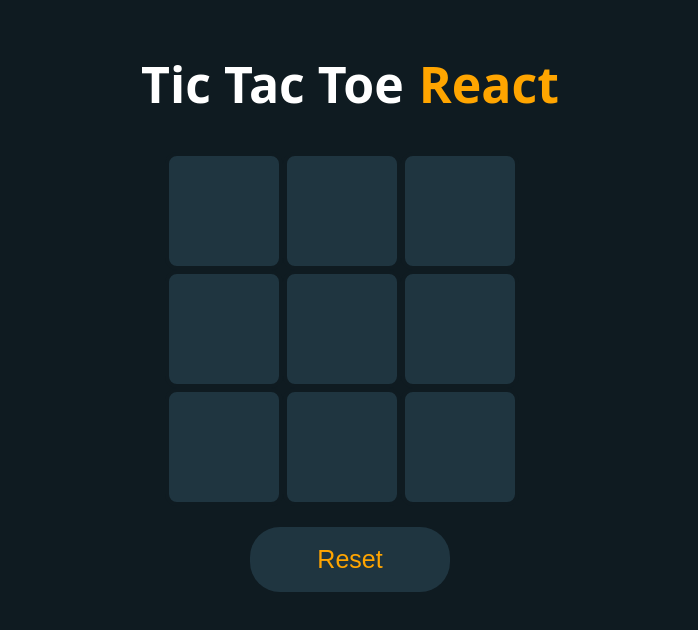
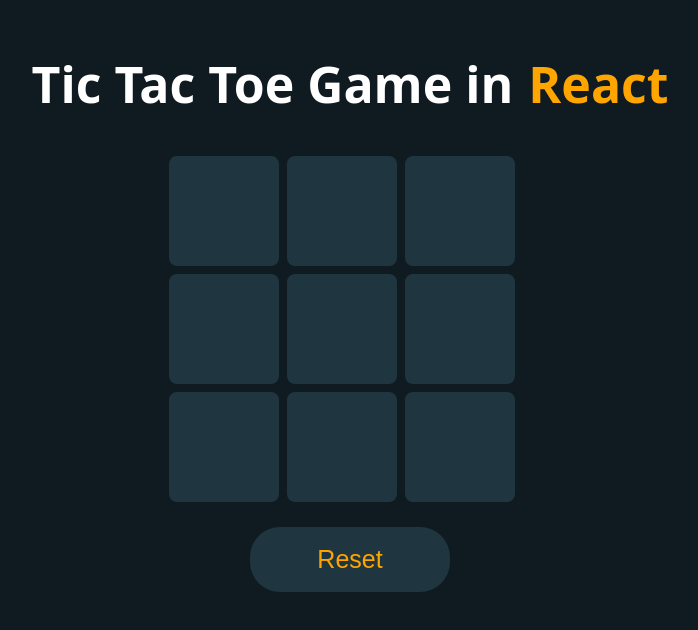
Before and after one commit to YashrajKamble/Tic-Tac-Toe-Game-By-React-JS, a React (Vite) app: page / in a window 1280 px wide. Shown: the top 630 px of the page, without its empty margins (290-988 px from the left). Built offline with nearby package versions, Linux system fonts and the light colour scheme.

Commit message:
small changes in greeting

```diff
--- a/src/Components/TicTacToe.jsx
+++ b/src/Components/TicTacToe.jsx
@@ -63,9 +63,9 @@
   const won = (winner) => {
     setLock(true);
     if (winner === "x") {
-      titleRef.current.innerHTML = `Congratulations: <img src='${cross}' alt='cross'>`;
+      titleRef.current.innerHTML = `Congratulations: <img src='${cross}' alt='cross'> Wins`;
     } else {
-      titleRef.current.innerHTML = `Congratulations: <img src='${circle}' alt='circle'>`;
+      titleRef.current.innerHTML = `Congratulations: <img src='${circle}' alt='circle'> Wins`;
     }
   };
 
@@ -73,7 +73,7 @@
     setLock(false);
     data = ["", "", "", "", "", "", "", "", ""];
     setCount(0); // Reset count
-    titleRef.current.innerHTML = "Tic Tac Toe In <span>React</span>";
+    titleRef.current.innerHTML = "Tic Tac Toe Game in <span>React</span>";
     box_array.forEach((e) => {
       e.current.innerHTML = "";
     });
@@ -82,7 +82,7 @@
   return (
     <div className="container">
       <h1 className="title" ref={titleRef}>
-        Tic Tac Toe <span>React</span>
+        Tic Tac Toe Game in <span>React</span>
       </h1>
 
       <div className="board">
```
